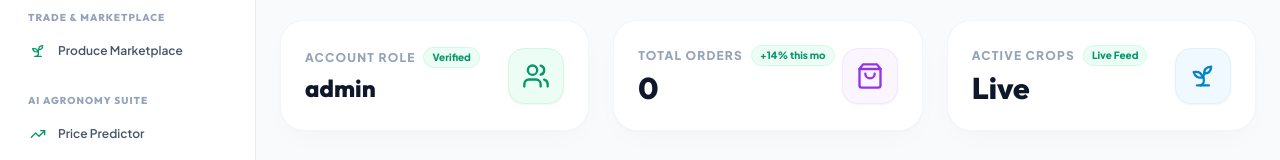
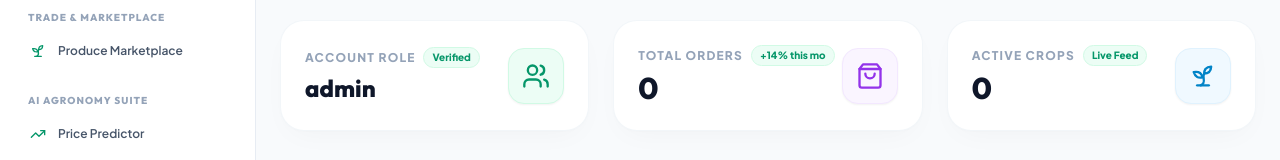
Before and after one commit to DulithThenuka/agrolink, a React (Vite) app in the folder frontend/: page /dashboard in a window 1280 px wide. Shown: the part 202-362 px from the top of the page. Built offline with nearby package versions, Linux system fonts and the light colour scheme; no server answers; sample sign-in values are in the browser's storage.

Commit message:
An Error Fix

```diff
--- a/frontend/src/pages/Dashboard.jsx
+++ b/frontend/src/pages/Dashboard.jsx
@@ -2,7 +2,7 @@ import React, { useState, useEffect } from 'react';
 import { Link } from 'react-router-dom';
 import { adminAPI, cropsAPI, ordersAPI } from '../services/api';
 import { useAuth } from '../context/AuthContext';
-import { Users, Sprout, ShoppingBag, PlusCircle, ArrowRight, Loader2, TrendingUp, Sparkles, LogOut, AlertCircle } from 'lucide-react';
+import { Users, Sprout, ShoppingBag, ArrowRight, Loader2, TrendingUp, Sparkles, LogOut, AlertCircle } from 'lucide-react';
 import { useNavigate } from 'react-router-dom';
 import { FarmerDashboard } from './FarmerDashboard';
 import { Logistics } from './Logistics';
@@ -134,7 +134,7 @@ export const Dashboard = () => {
                 Live Feed
               </span>
             </div>
-            <h2 className="text-3xl font-extrabold font-display text-slate-900">{stats.totalCrops || 'Live'}</h2>
+            <h2 className="text-3xl font-extrabold font-display text-slate-900">{stats.totalCrops ?? 0}</h2>
           </div>
           <div className="w-14 h-14 rounded-2xl bg-sky-50 border border-sky-100 text-sky-600 flex items-center justify-center shadow-sm group-hover:scale-110 transition duration-300">
             <Sprout className="w-7 h-7" />
@@ -153,15 +153,6 @@ export const Dashboard = () => {
           >
             <span className="text-base">🏛️</span> Sri Lanka Agricultural Overview 🇱🇰
           </Link>
-
-          {isFarmer && (
-            <Link
-              to="/crops/add"
-              className="px-5 py-3 bg-gradient-to-r from-emerald-500 to-emerald-600 hover:from-emerald-600 hover:to-emerald-700 text-white font-bold text-xs rounded-xl shadow-md shadow-emerald-500/20 transition flex items-center gap-2"
-            >
-              <PlusCircle className="w-4 h-4" /> Publish Crop Listing
-            </Link>
-          )}
 
           {isBuyer && (
             <Link
```
